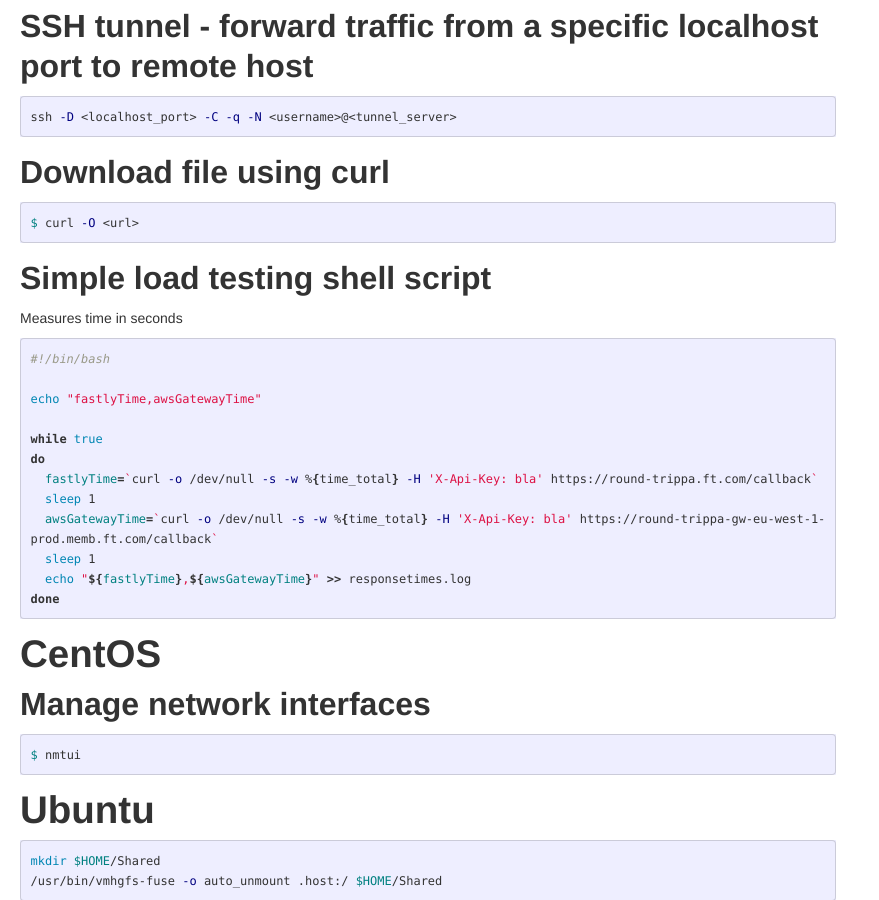
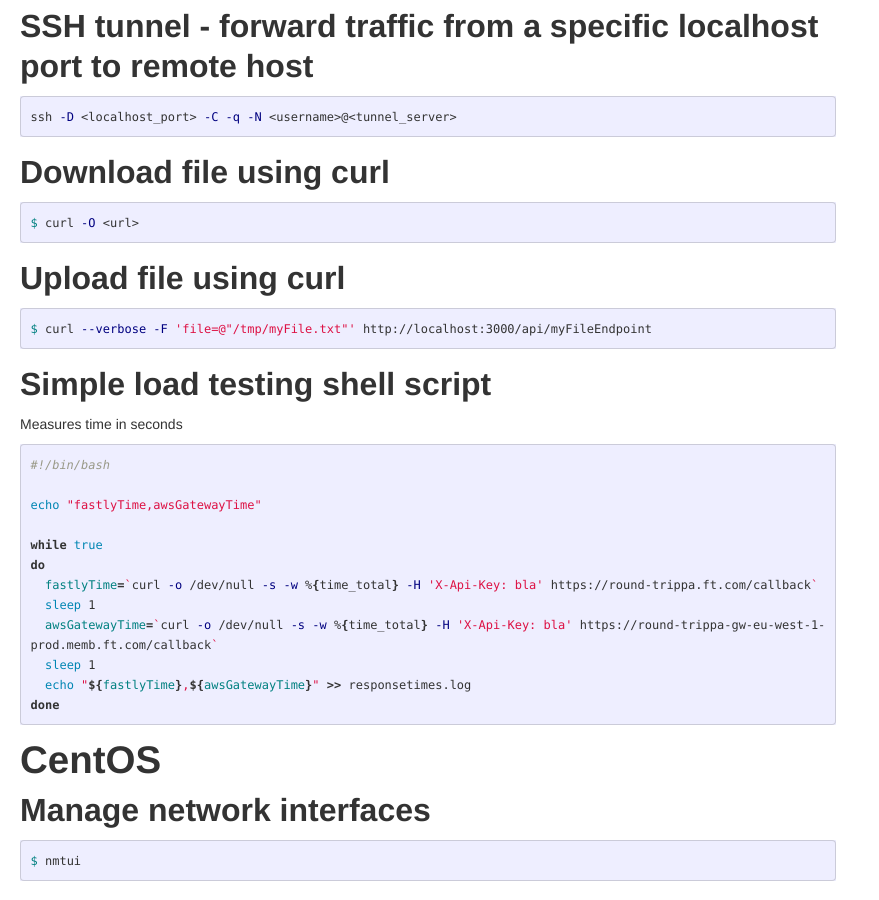
Before and after one commit to anuragkapur/anuragkapur.github.io, a Jekyll site: the page built from blog/cheat-sheets/_posts/2017-01-12-unix-commands.md, in a window 1280 px wide and 900 px high, scrolled down 1030 px. Shown: the whole window, without its empty margins (0-879 px from the left). Built offline with Jekyll 4.4.1, drawn with Linux system fonts in a browser that asks for light colours; comment, search, counter and statistics services are not loaded.

Commit message:
Add command for file upload using curl

````diff
--- a/blog/cheat-sheets/_posts/2017-01-12-unix-commands.md
+++ b/blog/cheat-sheets/_posts/2017-01-12-unix-commands.md
@@ -53,6 +53,11 @@ ssh -D <localhost_port> -C -q -N <username>@<tunnel_server>
 $ curl -O <url>
 ```
 
+## Upload file using curl
+```shell
+$ curl --verbose -F 'file=@"/tmp/myFile.txt"' http://localhost:3000/api/myFileEndpoint
+```
+
 ## Simple load testing shell script
 Measures time in seconds
 ```shell
````
